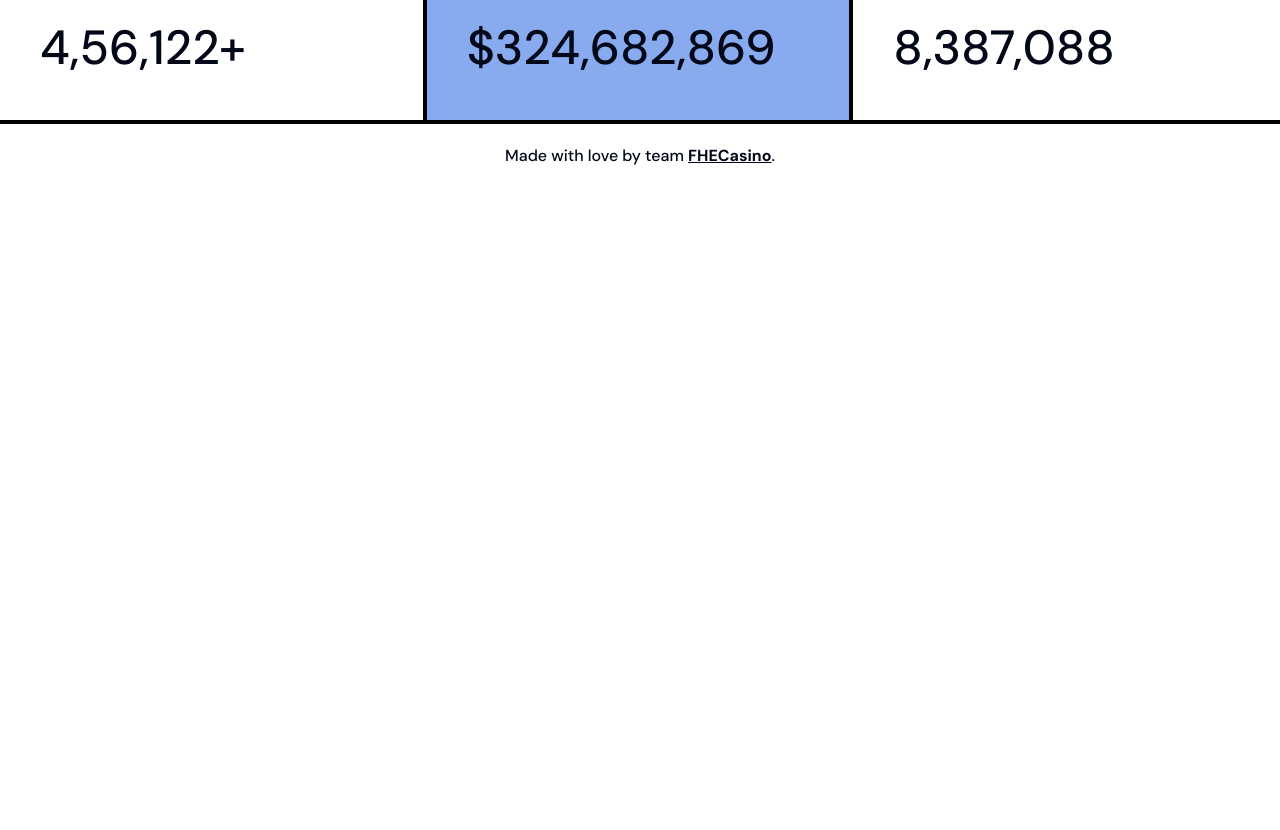
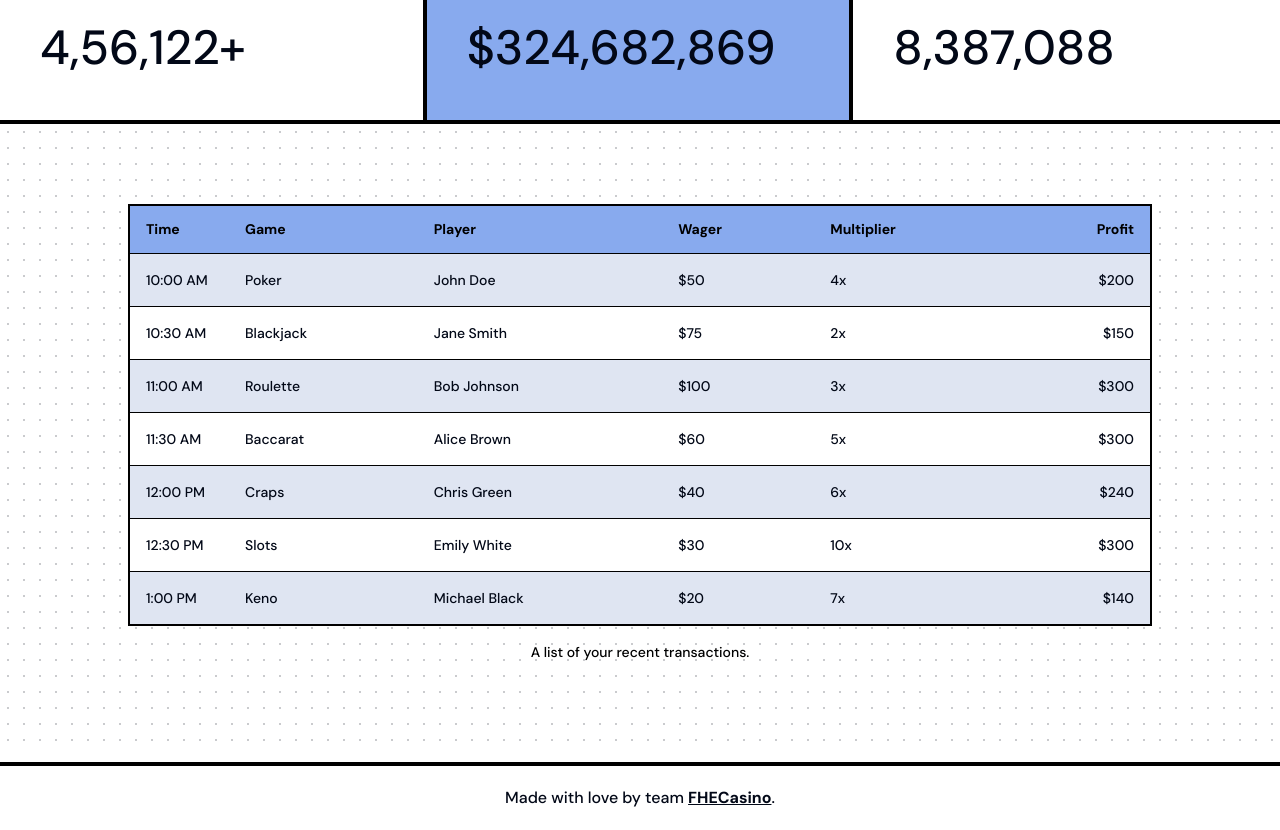
Before and after one commit to TechieeGeeeks/fhe-casino, a Next.js app in the folder client/: page /games in a window 1280 px wide. Shown: the part 1020-1850 px from the top of the page. Before the commit the page ends 1208 px from the top, so only its background shows below. Built offline with nearby package versions, Linux system fonts and the light colour scheme.

Commit message:
ADDED TABLE

```diff
--- /dev/null
+++ b/client/src/app/games/layout.js
@@ -0,0 +1,12 @@
+import CustomTable from "@/components/Table";
+
+export default function Layout({ children }) {
+  return (
+    <>
+      <main>{children}</main>
+      <div className="not-prose flex w-full items-center justify-center z-[15] relative mb-5 bg-white bg-[radial-gradient(#cacbce_1px,transparent_1px)] px-10 py-20 [background-size:16px_16px] m750:px-5 m750:py-10">
+        <CustomTable />
+      </div>
+    </>
+  );
+}
--- a/client/src/app/games/page.js
+++ b/client/src/app/games/page.js
@@ -61,16 +61,6 @@ const Page = () => {
           </p>
         </section>
       </div>
-
-      <footer className="z-30 bg-white px-5 py-5 text-center font-base m500:text-sm">
-        Made with love by team{" "}
-        <a
-          href="https://github.com/ekmas/neobrutalism-components"
-          className="underline font-heading">
-          FHECasino
-        </a>
-        .
-      </footer>
     </div>
   );
 };
--- a/client/src/app/layout.js
+++ b/client/src/app/layout.js
@@ -5,6 +5,7 @@ import { DM_Sans } from "next/font/google";
 
 import Navbar from "@/components/Navbar";
 import { Toaster } from "@/components/ui/toaster";
+import Footer from "@/components/Footer";
 
 const dmSans = DM_Sans({ subsets: ["latin"] });
 
@@ -20,6 +21,7 @@ export default function RootLayout({ children }) {
         {children}
         <div id="drawer"></div>
         <div id="modal"></div>
+        <Footer />
         <Toaster />
       </body>
     </html>
--- a/client/src/app/page.js
+++ b/client/src/app/page.js
@@ -209,15 +209,6 @@ export default function Home() {
           </Link>
         </section>
       </div>
-      <footer className="z-30 border-t-4 border-black bg-white px-5 py-5 text-center font-base m500:text-sm">
-        Made with love by team{" "}
-        <a
-          href="https://github.com/ekmas/neobrutalism-components"
-          className="underline font-heading">
-          FHECasino
-        </a>
-        .
-      </footer>
     </div>
   );
 }
--- /dev/null
+++ b/client/src/components/Footer.jsx
@@ -0,0 +1,17 @@
+import React from "react";
+
+const Footer = () => {
+  return (
+    <footer className="z-30 border-t-4 border-black bg-white px-5 py-5 text-center font-base m500:text-sm">
+      Made with love by team{" "}
+      <a
+        href="https://github.com/TechieeGeeeks/fhe-casino"
+        className="underline font-heading">
+        FHECasino
+      </a>
+      .
+    </footer>
+  );
+};
+
+export default Footer;
--- /dev/null
+++ b/client/src/components/Table.jsx
@@ -0,0 +1,107 @@
+import {
+  Table,
+  TableBody,
+  TableCaption,
+  TableCell,
+  TableFooter,
+  TableHead,
+  TableHeader,
+  TableRow,
+} from "@/components/ui/table";
+
+const gameState = [
+  {
+    time: "10:00 AM",
+    game: "Poker",
+    player: "John Doe",
+    wager: "$50",
+    multiplier: "4x",
+    profit: "$200",
+  },
+  {
+    time: "10:30 AM",
+    game: "Blackjack",
+    player: "Jane Smith",
+    wager: "$75",
+    multiplier: "2x",
+    profit: "$150",
+  },
+  {
+    time: "11:00 AM",
+    game: "Roulette",
+    player: "Bob Johnson",
+    wager: "$100",
+    multiplier: "3x",
+    profit: "$300",
+  },
+  {
+    time: "11:30 AM",
+    game: "Baccarat",
+    player: "Alice Brown",
+    wager: "$60",
+    multiplier: "5x",
+    profit: "$300",
+  },
+  {
+    time: "12:00 PM",
+    game: "Craps",
+    player: "Chris Green",
+    wager: "$40",
+    multiplier: "6x",
+    profit: "$240",
+  },
+  {
+    time: "12:30 PM",
+    game: "Slots",
+    player: "Emily White",
+    wager: "$30",
+    multiplier: "10x",
+    profit: "$300",
+  },
+  {
+    time: "1:00 PM",
+    game: "Keno",
+    player: "Michael Black",
+    wager: "$20",
+    multiplier: "7x",
+    profit: "$140",
+  },
+];
+
+import React from "react";
+
+const CustomTable = () => {
+  return (
+    <div className="grid place-items-center w-full max-w-5xl">
+      <Table>
+        <TableCaption>A list of your recent transactions.</TableCaption>
+        <TableHeader>
+          <TableRow>
+            <TableHead className="w-[100px]">Time</TableHead>
+            <TableHead>Game</TableHead>
+            <TableHead>Player</TableHead>
+            <TableHead>Wager</TableHead>
+            <TableHead>Multiplier</TableHead>
+            <TableHead className="text-right">Profit</TableHead>
+          </TableRow>
+        </TableHeader>
+        <TableBody>
+          {gameState.map((gameInfo, index) => (
+            <TableRow
+              key={index}
+              className={`${index % 2 === 0 ? "bg-bg" : "bg-white"}`}>
+              <TableCell className="font-base">{gameInfo.time}</TableCell>
+              <TableCell>{gameInfo.game}</TableCell>
+              <TableCell>{gameInfo.player}</TableCell>
+              <TableCell>{gameInfo.wager}</TableCell>
+              <TableCell>{gameInfo.multiplier}</TableCell>
+              <TableCell className="text-right">{gameInfo.profit}</TableCell>
+            </TableRow>
+          ))}
+        </TableBody>
+      </Table>
+    </div>
+  );
+};
+
+export default CustomTable;
--- /dev/null
+++ b/client/src/components/ui/table.jsx
@@ -0,0 +1,99 @@
+import * as React from "react";
+
+import { cn } from "@/lib/utils";
+
+const Table = React.forwardRef(({ className, ...props }, ref) => (
+  <div className="relative w-full overflow-auto">
+    <table
+      ref={ref}
+      className={cn(
+        "w-full caption-bottom border-black border-2 text-sm",
+        className
+      )}
+      {...props}
+    />
+  </div>
+));
+Table.displayName = "Table";
+
+const TableHeader = React.forwardRef(({ className, ...props }, ref) => (
+  <thead ref={ref} className={cn("[&_tr]:border-b", className)} {...props} />
+));
+TableHeader.displayName = "TableHeader";
+
+const TableBody = React.forwardRef(({ className, ...props }, ref) => (
+  <tbody
+    ref={ref}
+    className={cn("[&_tr:last-child]:border-0", className)}
+    {...props}
+  />
+));
+TableBody.displayName = "TableBody";
+
+const TableFooter = React.forwardRef(({ className, ...props }, ref) => (
+  <tfoot
+    ref={ref}
+    className={cn(
+      "border-t border-t-black bg-main font-base [&>tr]:last:border-b-0",
+      className
+    )}
+    {...props}
+  />
+));
+TableFooter.displayName = "TableFooter";
+
+const TableRow = React.forwardRef(({ className, ...props }, ref) => (
+  <tr
+    ref={ref}
+    className={cn(
+      "border-b border-black transition-colors bg-main font-base data-[state=selected]:bg-white",
+      className
+    )}
+    {...props}
+  />
+));
+TableRow.displayName = "TableRow";
+
+const TableHead = React.forwardRef(({ className, ...props }, ref) => (
+  <th
+    ref={ref}
+    className={cn(
+      "h-12 px-4 text-left align-middle font-heading text-black [&:has([role=checkbox])]:pr-0",
+      className
+    )}
+    {...props}
+  />
+));
+TableHead.displayName = "TableHead";
+
+const TableCell = React.forwardRef(({ className, ...props }, ref) => (
+  <td
+    ref={ref}
+    className={cn(
+      "p-4 align-middle font-base [&:has([role=checkbox])]:pr-0",
+      className
+    )}
+    {...props}
+  />
+));
+TableCell.displayName = "TableCell";
+
+const TableCaption = React.forwardRef(({ className, ...props }, ref) => (
+  <caption
+    ref={ref}
+    className={cn("mt-4 text-sm text-black font-base", className)}
+    {...props}
+  />
+));
+TableCaption.displayName = "TableCaption";
+
+export {
+  Table,
+  TableHeader,
+  TableBody,
+  TableFooter,
+  TableHead,
+  TableRow,
+  TableCell,
+  TableCaption,
+};
```
